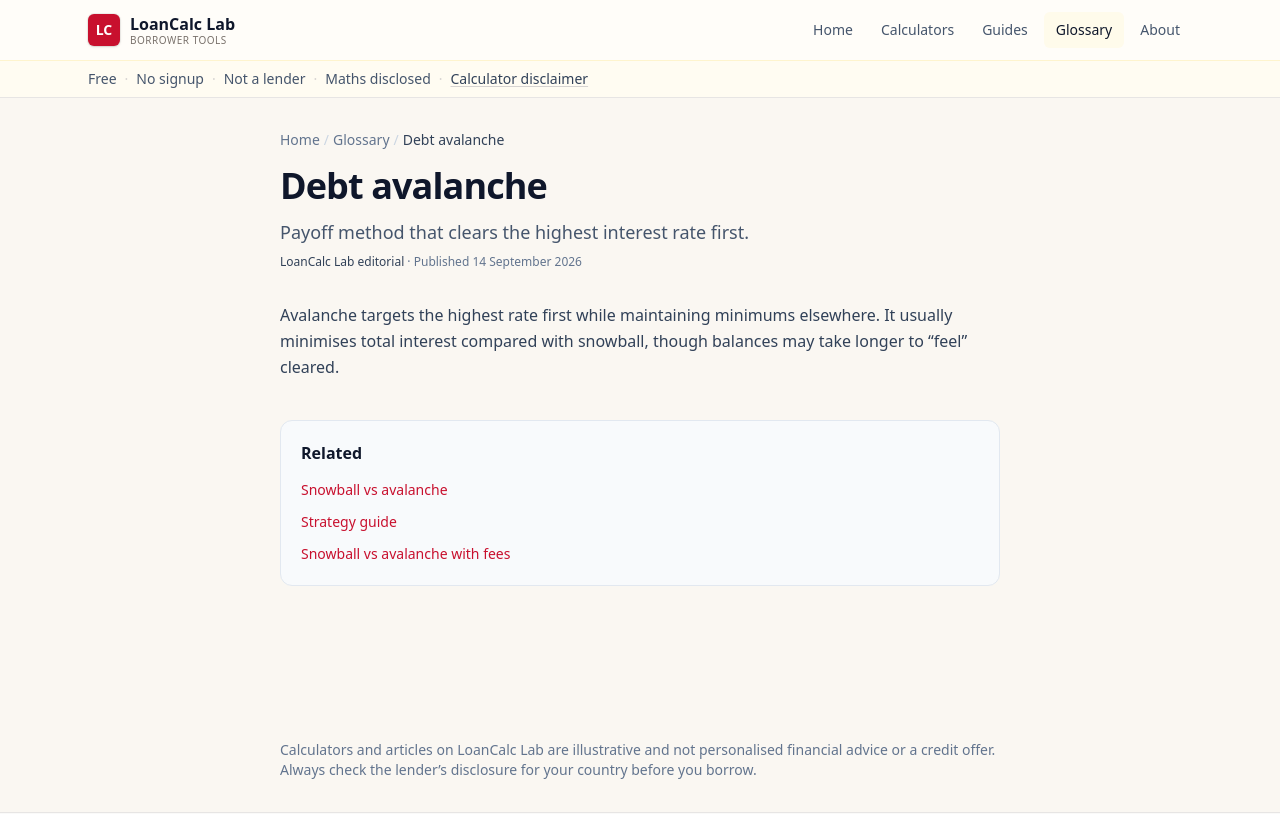
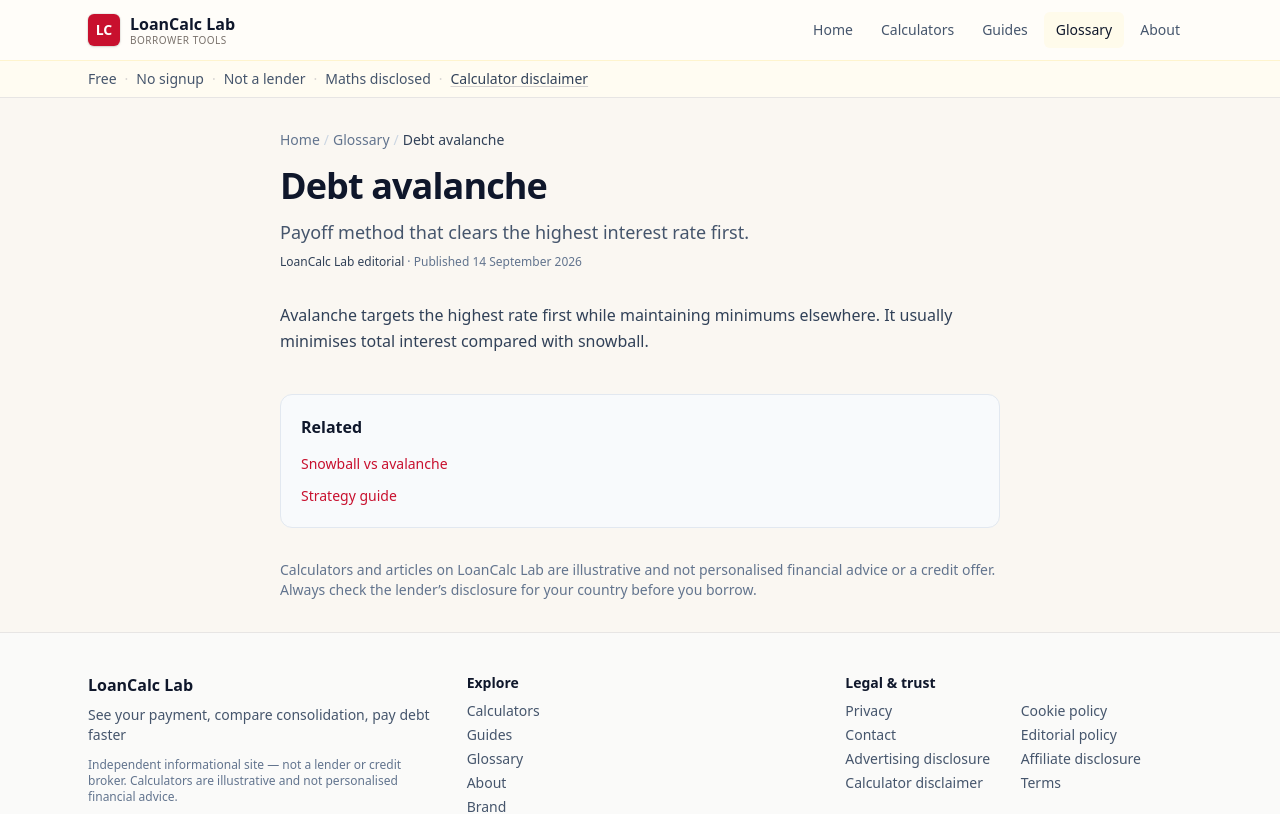
Before and after one commit to Roderz-89/loancalc-lab, a Next.js app: page /glossary/avalanche in a window 1280 px wide. Shown: the top 814 px of the page. Built offline with nearby package versions, Linux system fonts and the light colour scheme.

Commit message:
AdSense readiness: disable ads on thin glossary entries

```diff
--- a/src/app/glossary/amortisation/page.tsx
+++ b/src/app/glossary/amortisation/page.tsx
@@ -13,25 +13,17 @@ export default function Page() {
     <ArticleLayout
       title='Amortisation'
       description='Paying off a loan over time; a schedule shows interest vs principal each month.'
-      crumbs={[
-        { label: "Home", href: "/" },
-        { label: "Glossary", href: "/glossary" },
-        { label: 'Amortisation' },
-      ]}
+      crumbs={[{ label: "Home", href: "/" }, { label: "Glossary", href: "/glossary" }, { label: 'Amortisation' }]}
       published="2026-09-14"
       updated="2026-09-14"
-      related={[
-          { href: "/calculators/amortisation", label: "Amortisation calculator" },
-          { href: "/guides/amortisation-explained", label: "Amortisation explained" }
-      ]}
+      showAd={false}
+      related={[{ href: "/calculators/amortisation", label: "Amortisation calculator" }, { href: "/guides/amortisation-explained", label: "Amortisation explained" }]}
     >
-
       <p>
         Amortisation is the scheduled reduction of loan principal through regular payments. Early
         payments are typically interest-heavy; later payments are principal-heavy on a standard
         fixed instalment loan.
       </p>
-
     </ArticleLayout>
   );
 }
--- a/src/app/glossary/apr/page.tsx
+++ b/src/app/glossary/apr/page.tsx
@@ -13,20 +13,12 @@ export default function Page() {
     <ArticleLayout
       title='APR (Annual Percentage Rate)'
       description='A yearly cost-of-credit measure; fees can push effective cost above the headline rate.'
-      crumbs={[
-        { label: "Home", href: "/" },
-        { label: "Glossary", href: "/glossary" },
-        { label: 'APR (Annual Percentage Rate)' },
-      ]}
+      crumbs={[{ label: "Home", href: "/" }, { label: "Glossary", href: "/glossary" }, { label: 'APR (Annual Percentage Rate)' }]}
       published="2026-09-14"
       updated="2026-09-14"
-      related={[
-          { href: "/calculators/apr-true-cost", label: "APR true cost" },
-          { href: "/guides/fees-apr-true-cost", label: "Fees & APR guide" },
-          { href: "/guides/representative-apr", label: "Representative APR explained" },
-      ]}
+      showAd={false}
+      related={[{ href: "/calculators/apr-true-cost", label: "APR true cost" }, { href: "/guides/fees-apr-true-cost", label: "Fees & APR guide" }, { href: "/guides/representative-apr", label: "Representative APR explained" }]}
     >
-
       <p>
         APR aims to express the yearly cost of borrowing in a comparable way. Headline interest
         rates may exclude fees. Our true-cost calculator shows an illustrative effective rate when
@@ -36,7 +28,6 @@ export default function Page() {
         Regulated APR / comparison-rate figures follow local rules and may differ from this
         illustration. Always rely on the lender’s disclosure.
       </p>
-
     </ArticleLayout>
   );
 }
--- a/src/app/glossary/avalanche/page.tsx
+++ b/src/app/glossary/avalanche/page.tsx
@@ -13,29 +13,16 @@ export default function Page() {
     <ArticleLayout
       title='Debt avalanche'
       description='Payoff method that clears the highest interest rate first.'
-      crumbs={[
-        { label: "Home", href: "/" },
-        { label: "Glossary", href: "/glossary" },
-        { label: 'Debt avalanche' },
-      ]}
+      crumbs={[{ label: "Home", href: "/" }, { label: "Glossary", href: "/glossary" }, { label: 'Debt avalanche' }]}
       published="2026-09-14"
       updated="2026-09-14"
-      related={[
-          { href: "/calculators/snowball-vs-avalanche", label: "Snowball vs avalanche" },
-          { href: "/guides/snowball-vs-avalanche", label: "Strategy guide" },
-          {
-            href: "/guides/snowball-vs-avalanche-with-fees",
-            label: "Snowball vs avalanche with fees",
-          },
-      ]}
+      showAd={false}
+      related={[{ href: "/calculators/snowball-vs-avalanche", label: "Snowball vs avalanche" }, { href: "/guides/snowball-vs-avalanche", label: "Strategy guide" }]}
     >
-
       <p>
         Avalanche targets the highest rate first while maintaining minimums elsewhere. It usually
-        minimises total interest compared with snowball, though balances may take longer to “feel”
-        cleared.
+        minimises total interest compared with snowball.
       </p>
-
     </ArticleLayout>
   );
 }
--- a/src/app/glossary/consolidation/page.tsx
+++ b/src/app/glossary/consolidation/page.tsx
@@ -13,33 +13,17 @@ export default function Page() {
     <ArticleLayout
       title='Debt consolidation'
       description='Replacing multiple debts with a single loan.'
-      crumbs={[
-        { label: "Home", href: "/" },
-        { label: "Glossary", href: "/glossary" },
-        { label: 'Debt consolidation' },
-      ]}
+      crumbs={[{ label: "Home", href: "/" }, { label: "Glossary", href: "/glossary" }, { label: 'Debt consolidation' }]}
       published="2026-09-14"
       updated="2026-09-14"
-      related={[
-          { href: "/calculators/consolidation-break-even", label: "Consolidation break-even" },
-          { href: "/calculators/apr-true-cost", label: "APR true cost" },
-          {
-            href: "/guides/consolidation-break-even",
-            label: "Consolidation break-even guide",
-          },
-          {
-            href: "/guides/snowball-vs-avalanche-with-fees",
-            label: "Snowball vs avalanche with fees",
-          },
-      ]}
+      showAd={false}
+      related={[{ href: "/calculators/consolidation-break-even", label: "Consolidation break-even" }, { href: "/guides/consolidation-break-even", label: "Consolidation break-even guide" }]}
     >
-
       <p>
         Consolidation rolls several balances into one loan. It can simplify payments and sometimes
         lower the rate — but fees and a longer term can increase total cost. Use the consolidation
         break-even calculator before you apply.
       </p>
-
     </ArticleLayout>
   );
 }
--- a/src/app/glossary/emi/page.tsx
+++ b/src/app/glossary/emi/page.tsx
@@ -13,19 +13,12 @@ export default function Page() {
     <ArticleLayout
       title='EMI (Equated Monthly Instalment)'
       description='A fixed monthly payment on a reducing-balance loan covering interest and principal.'
-      crumbs={[
-        { label: "Home", href: "/" },
-        { label: "Glossary", href: "/glossary" },
-        { label: 'EMI (Equated Monthly Instalment)' },
-      ]}
+      crumbs={[{ label: "Home", href: "/" }, { label: "Glossary", href: "/glossary" }, { label: 'EMI (Equated Monthly Instalment)' }]}
       published="2026-09-14"
       updated="2026-09-14"
-      related={[
-          { href: "/calculators/personal-loan-emi", label: "EMI calculator" },
-          { href: "/guides/how-emi-works", label: "How EMI works" }
-      ]}
+      showAd={false}
+      related={[{ href: "/calculators/personal-loan-emi", label: "EMI calculator" }, { href: "/guides/how-emi-works", label: "How EMI works" }]}
     >
-
       <p>
         EMI is the everyday term in India and parts of South-East Asia for a fixed monthly
         instalment on a reducing-balance loan. Elsewhere the same idea is called a monthly
@@ -35,7 +28,6 @@ export default function Page() {
         LoanCalc Lab’s EMI calculator uses the standard amortising formula. Flat-rate EMI quotes
         are out of scope — convert them or ask for a reducing-balance / APR figure.
       </p>
-
     </ArticleLayout>
   );
 }
--- a/src/app/glossary/snowball/page.tsx
+++ b/src/app/glossary/snowball/page.tsx
@@ -13,29 +13,16 @@ export default function Page() {
     <ArticleLayout
       title='Debt snowball'
       description='Payoff method that clears the smallest balance first.'
-      crumbs={[
-        { label: "Home", href: "/" },
-        { label: "Glossary", href: "/glossary" },
-        { label: 'Debt snowball' },
-      ]}
+      crumbs={[{ label: "Home", href: "/" }, { label: "Glossary", href: "/glossary" }, { label: 'Debt snowball' }]}
       published="2026-09-14"
       updated="2026-09-14"
-      related={[
-          { href: "/calculators/snowball-vs-avalanche", label: "Snowball vs avalanche" },
-          { href: "/guides/snowball-vs-avalanche", label: "Strategy guide" },
-          {
-            href: "/guides/snowball-vs-avalanche-with-fees",
-            label: "Snowball vs avalanche with fees",
-          },
-      ]}
+      showAd={false}
+      related={[{ href: "/calculators/snowball-vs-avalanche", label: "Snowball vs avalanche" }, { href: "/guides/snowball-vs-avalanche", label: "Strategy guide" }]}
     >
-
       <p>
         With the snowball method you make minimum payments on all debts and put every extra pound
-        (or dollar/rupee) toward the smallest balance. When that debt clears, its minimum joins the
-        attack on the next-smallest balance.
+        toward the smallest balance. When that debt clears, its minimum joins the attack on the next-smallest balance.
       </p>
-
     </ArticleLayout>
   );
 }
```
